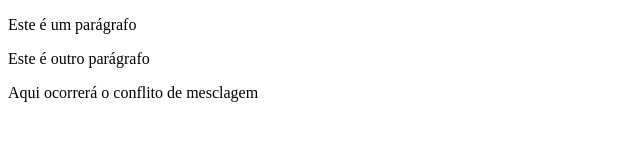
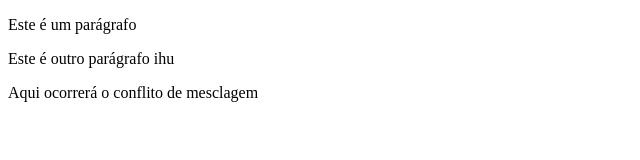
Before and after one commit to gabrieldb357/Tarefa2802, a plain HTML site: page index.html in a window 1280 px wide. Shown: the full height of the page, 0-640 px from the left. Drawn offline with Linux system fonts and the light colour scheme.

Commit message:
ueslei safadao

```diff
--- a/index.html
+++ b/index.html
@@ -6,7 +6,7 @@
 
 <body>
 <p>Este é um parágrafo</p>
-<p>Este é outro parágrafo</p>
+<p>Este é outro parágrafo ihu</p>
 <p>Aqui ocorrerá o conflito de mesclagem</p>
 </body>
 
```
